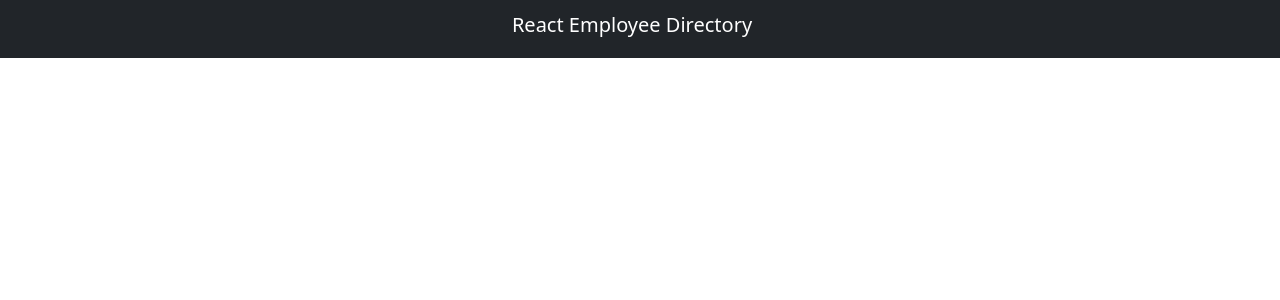
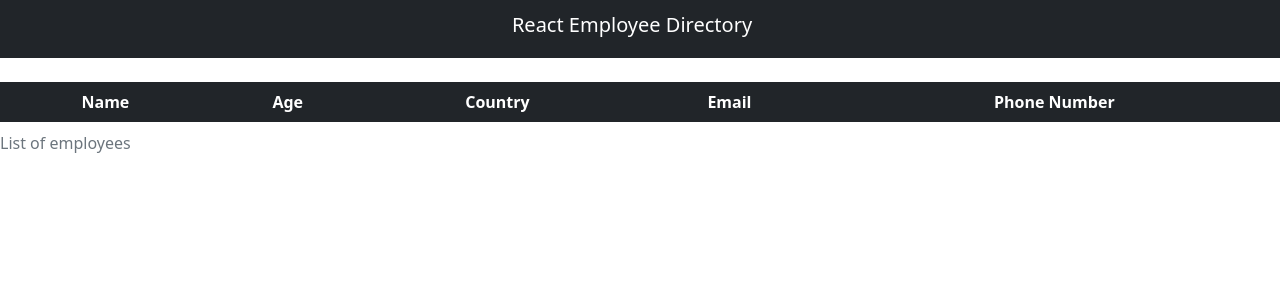
Before and after one commit to MyDryDay/UoB_BC_React_Employee_Directory, a React (Create React App) app: page / in a window 1280 px wide. Shown: the top 300 px of the page. Built offline with nearby package versions, Linux system fonts and the light colour scheme; no server answers.

Commit message:
Created most of the Table component & rendered it in App.js

```diff
--- a/src/App.js
+++ b/src/App.js
@@ -4,6 +4,7 @@ import './App.css';
 import React from 'react';
 // import components
 import Header from './components/Header';
+import Table from './components/Table';
 // import & install axios npm package to handle API calls
 import axios from 'axios';
 
@@ -54,6 +55,8 @@ class App extends React.Component {
 
       <div className="App">
         <Header />
+        <br></br>
+        <Table />
       </div>
     );
   }
--- a/src/components/Table.js
+++ b/src/components/Table.js
@@ -1,7 +1,31 @@
 // import react
+import React from 'react';
 // immport TableRow component
 
 // Create functional Table component
+function Table(props){
 // Function to sort the table
 
+
+    return (
+        <div className='table-responsive'>
+            <table className='table table-striped table-dark table-hover'>
+                <caption>List of employees</caption>
+                <thead>
+                    <tr>
+                        <th category='col'>Name</th>
+                        <th category='col'>Age</th>
+                        <th category='col'>Country</th>
+                        <th category='col'>Email</th>
+                        <th category='col'>Phone Number</th>
+                    </tr>
+                </thead>
+                <tbody>
+                    {/* Use map() to iterate over employees and render a TableRow component for each */}
+                </tbody>
+            </table>
+        </div>
+    )
+}
 // export Table as default
+export default Table;
```
